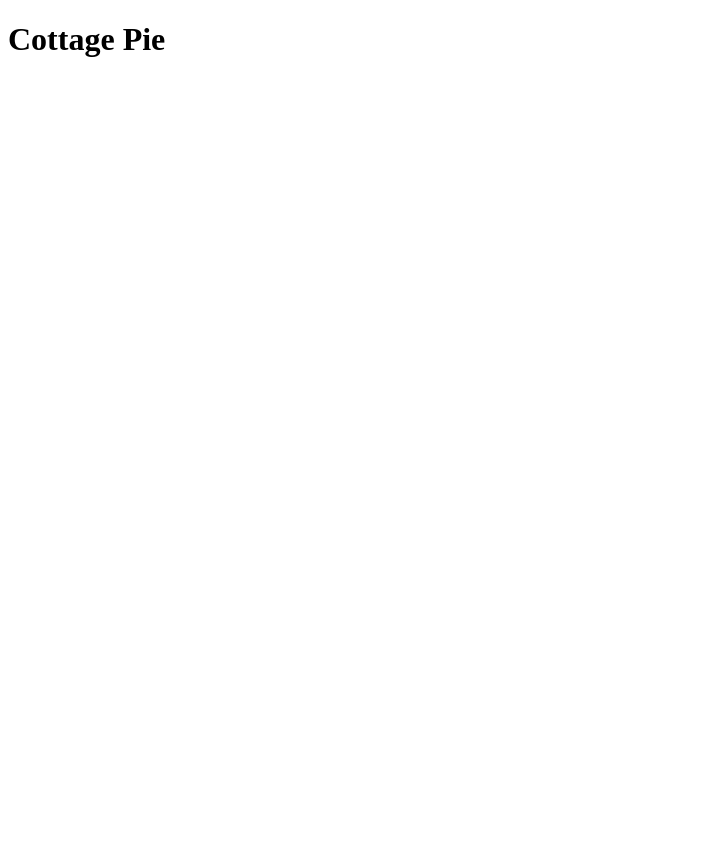
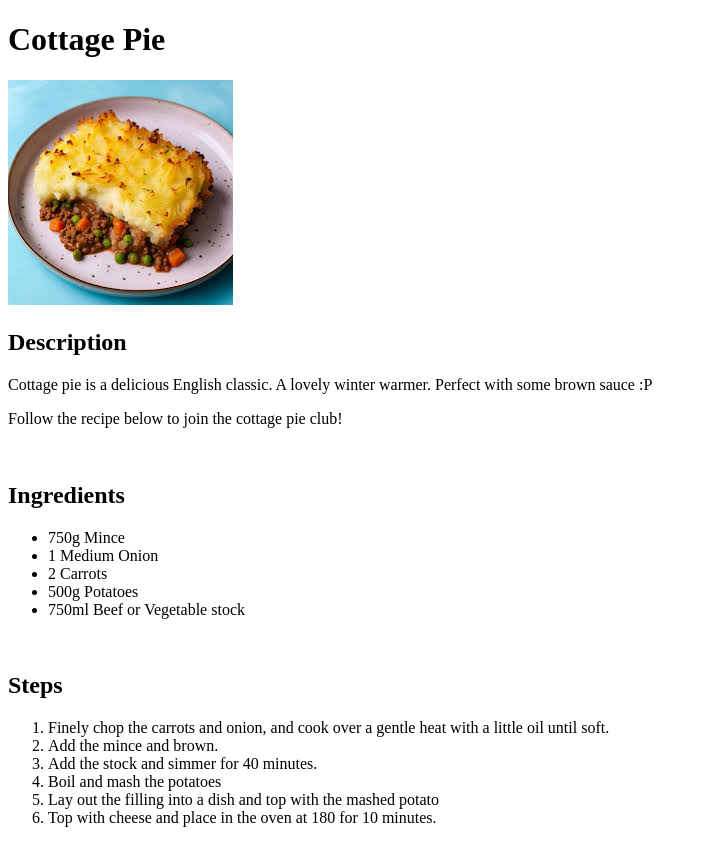
Before and after one commit to BobMFinlay/odin-recipes, a plain HTML site: page recipes/cottagepie.html in a window 1280 px wide. Shown: the whole page, without its empty margins (0-707 px from the left). Before the commit the page ends 800 px from the top, so only its background shows below. Drawn offline with Linux system fonts and the light colour scheme.

Commit message:
Pushing final recipes
Beans on toast and cottage pie were missing

```diff
--- a/recipes/cottagepie.html
+++ b/recipes/cottagepie.html
@@ -6,5 +6,29 @@
     </head>
     <body>
         <h1>Cottage Pie</h1>
+        <img src="./cottagepie.jpeg" alt="A delicious cottage pie">
+
+        <h2>Description</h2>
+        <p>Cottage pie is a delicious English classic. A lovely winter warmer. Perfect with some brown sauce :P</p>
+        <p>Follow the recipe below to join the cottage pie club!</p>
+        <br>
+        <h2>Ingredients</h2>
+        <ul>
+            <li>750g Mince</li>
+            <li>1 Medium Onion</li>
+            <li>2 Carrots</li>
+            <li>500g Potatoes</li>
+            <li>750ml Beef or Vegetable stock</li>
+        </ul>
+        <br>
+        <h2>Steps</h2>
+        <ol>
+            <li>Finely chop the carrots and onion, and cook over a gentle heat with a little oil until soft.</li>
+            <li>Add the mince and brown.</li>
+            <li>Add the stock and simmer for 40 minutes.</li>
+            <li>Boil and mash the potatoes</li>
+            <li>Lay out the filling into a dish and top with the mashed potato</li>
+            <li>Top with cheese and place in the oven at 180 for 10 minutes.</li>
+        </ol>
     </body>
 </html>
```
Also changed, not shown: recipes/beansontoast.html (+27 -0 lines).
